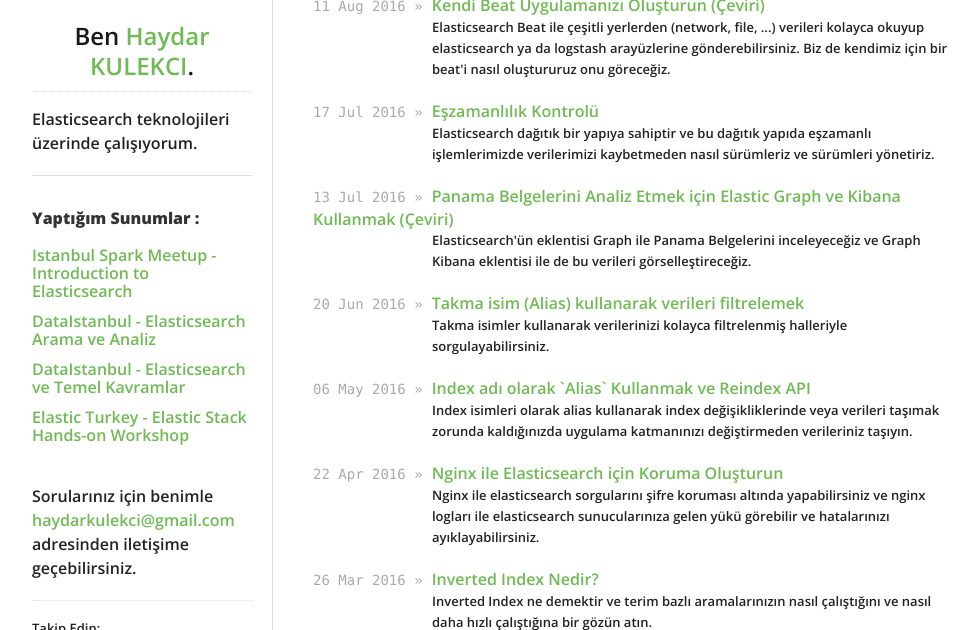
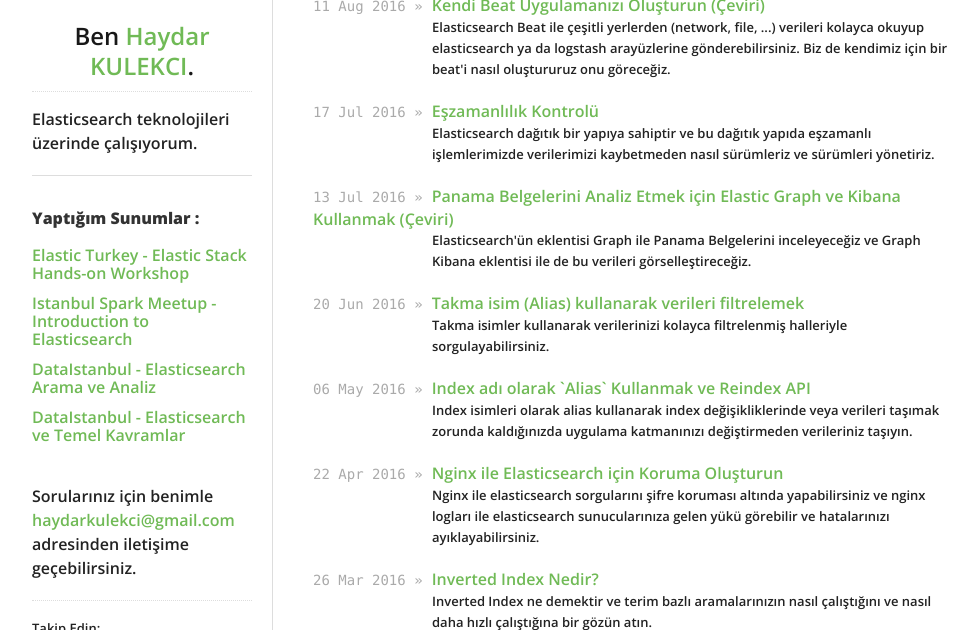
Before and after one commit to hkulekci/elasticsearch, a Jekyll site: the page built from index.html, in a window 1280 px wide and 900 px high, cut to the strip 270-900 px from the top of the window. Shown: the whole strip, without its empty margins (138-1116 px from the left). Built offline with Jekyll 4.4.1, drawn with Linux system fonts in a browser that asks for light colours; nearby versions of some CDN libraries; part of the change alters nothing that is shown.

```diff
--- a/_includes/sidebar.html
+++ b/_includes/sidebar.html
@@ -14,10 +14,10 @@
       <hr>
       <strong>Yaptığım Sunumlar : </strong>
       <ul style="list-style: none;">
+        <li><a href="http://www.meetup.com/Turkey-Elastic-Fantastics/events/232831032/" target="_blank">Elastic Turkey - Elastic Stack Hands-on Workshop</a></li>
         <li><a href="http://www.meetup.com/Istanbul-Spark-Meetup/events/231855165/" target="_blank">Istanbul Spark Meetup - Introduction to Elasticsearch</a></li>
         <li><a href="http://www.meetup.com/dataistanbul/events/230809445/" target="_blank">DataIstanbul - Elasticsearch Arama ve Analiz</a></li>
         <li><a href="http://www.meetup.com/dataistanbul/events/230287614/" target="_blank">DataIstanbul - Elasticsearch ve Temel Kavramlar</a></li>
-        <li><a href="http://www.meetup.com/Turkey-Elastic-Fantastics/events/232831032/" target="_blank">Elastic Turkey - Elastic Stack Hands-on Workshop</a></li>
       </ul>
       <br>
       Sorularınız için benimle <a href="mailto:haydarkulekci@gmail.com">haydarkulekci@gmail.com</a> adresinden iletişime geçebilirsiniz.
```
